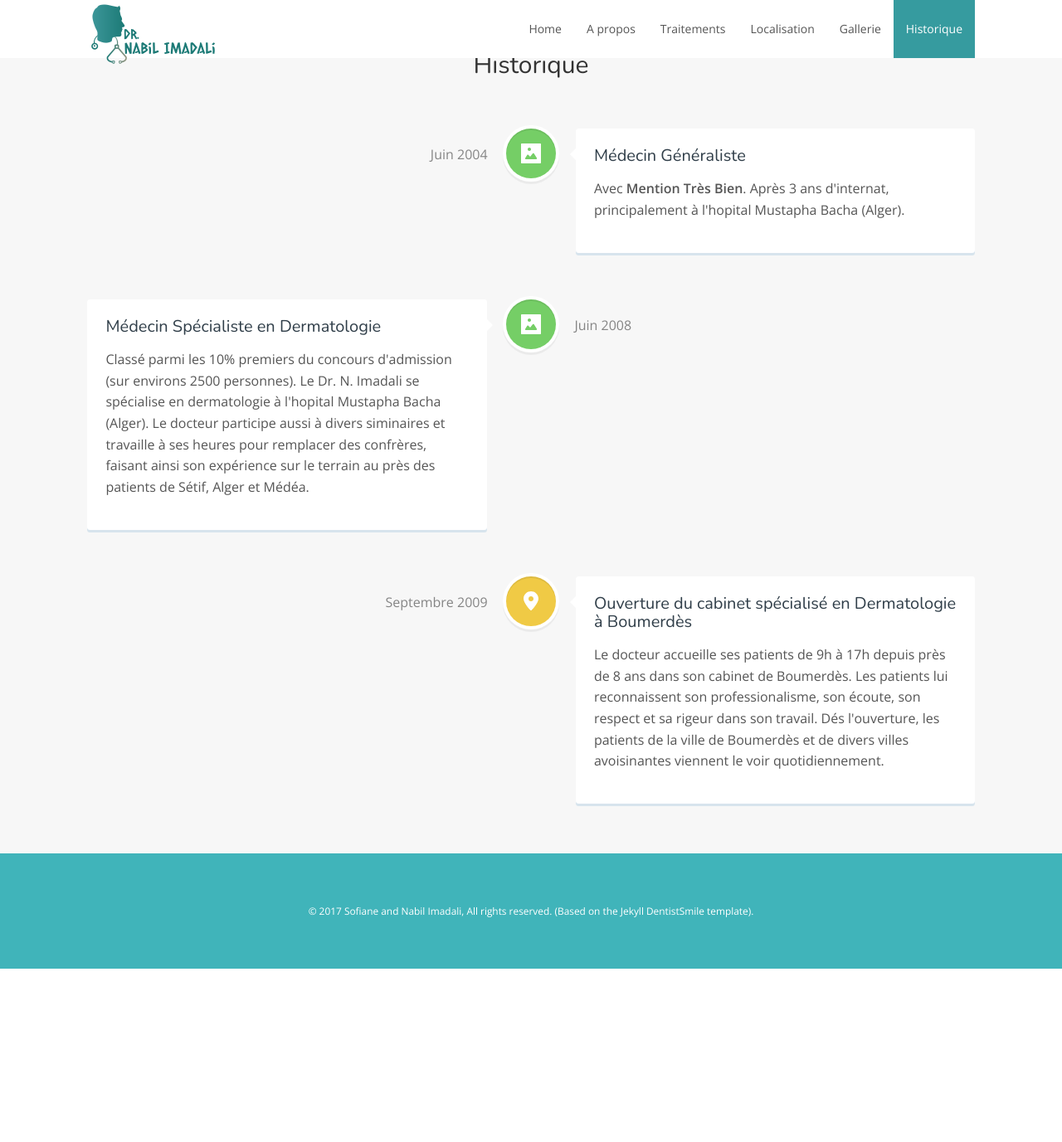
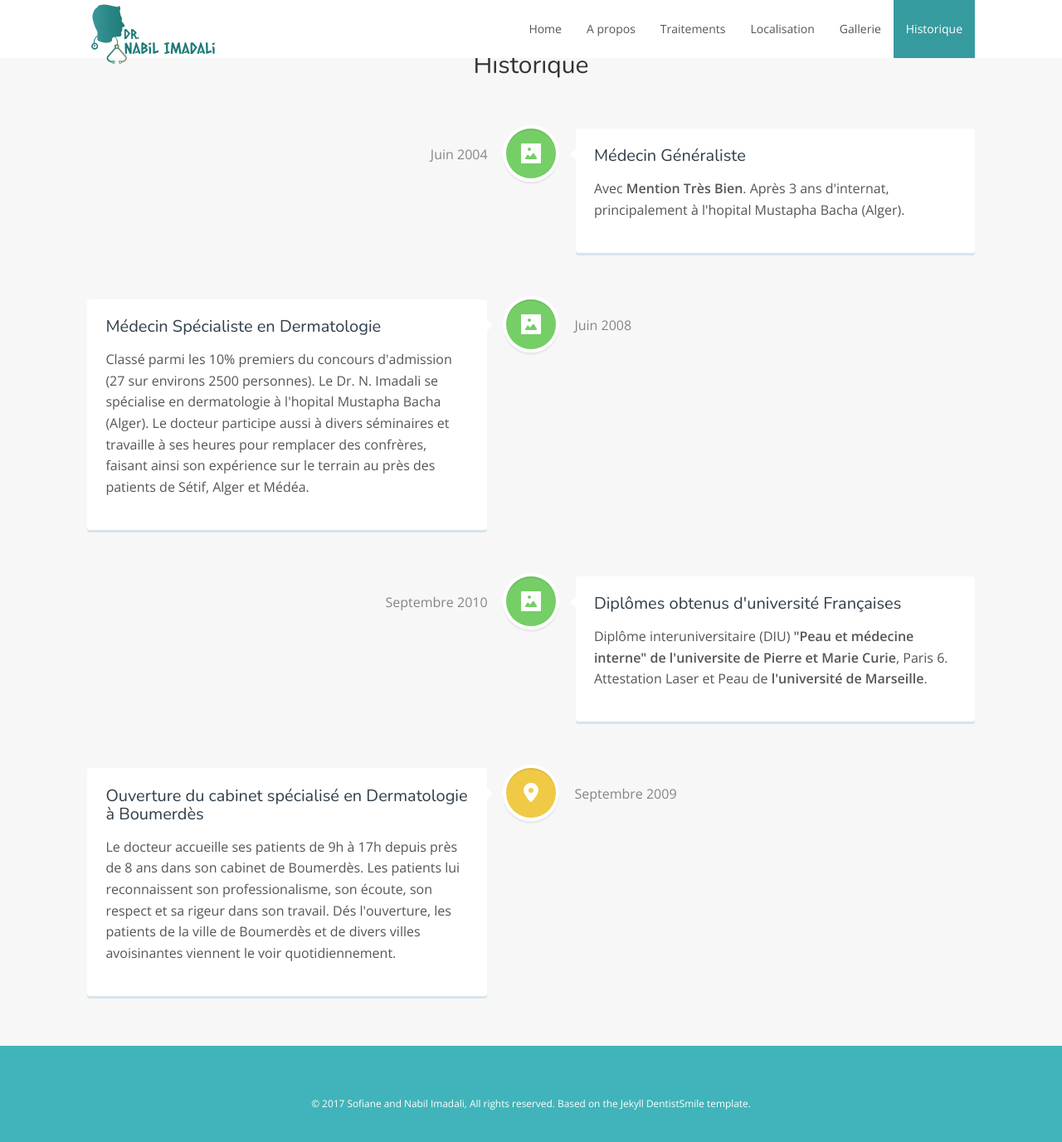
Before and after one commit to nabil-imadali/nabil-imadali.github.io, a Jekyll site: the page built from index.html, in a window 1280 px wide and 1400 px high, scrolled down 2767 px. Shown: the top 1377 px of the window at 83% size. Built offline with Jekyll 4.4.1, drawn with Linux system fonts in a browser that asks for light colours; nearby versions of some CDN libraries; before the commit the page ends 3935 px from its top, so only the background shows below that; some of the changed text lies outside the part shown.

Commit message:
updated info

```diff
--- a/_config.yml
+++ b/_config.yml
@@ -16,9 +16,9 @@
 
 # Contact info
 contact:
-    phone: (Demander au secrétariat)
+    phone: Demander au secrétariat
 #    emergency: 931 53 234
-    email: nabil.imadali@yahoo.fr
+    email: dermatologue.boumerdes@gmail.com
     address: Cité 11 Decembre 1960, <br> Boumerdès - Algérie
 
 # Opening hours
@@ -45,7 +45,7 @@
 feed: yes
 
 # Footer
-copyright: © 2017 Sofiane and Nabil Imadali, All rights reserved. (Based on the Jekyll DentistSmile template).
+copyright: © 2017 Sofiane and Nabil Imadali, All rights reserved. Based on the Jekyll DentistSmile template.
 
 # Build settings
 markdown: kramdown
--- a/index.html
+++ b/index.html
@@ -174,9 +174,19 @@
             </div>
             <div class="cd-timeline-content">
                 <h2>Médecin Spécialiste en Dermatologie</h2>
-                <p>Classé parmi les 10% premiers du concours d'admission (sur environs 2500 personnes). Le Dr. N. Imadali se spécialise en dermatologie à l'hopital Mustapha Bacha (Alger). Le docteur participe aussi à divers siminaires et travaille à ses heures
+                <p>Classé parmi les 10% premiers du concours d'admission (27 sur environs 2500 personnes). Le Dr. N. Imadali se spécialise en dermatologie à l'hopital Mustapha Bacha (Alger). Le docteur participe aussi à divers séminaires et travaille à ses heures
                     pour remplacer des confrères, faisant ainsi son expérience sur le terrain au près des patients de Sétif, Alger et Médéa.</p>
                 <span class="cd-date">Juin 2008</span>
+            </div>
+        </div>
+        <div class="cd-timeline-block">
+            <div class="cd-timeline-img cd-picture">
+                <img src="img/cd-icon-picture.svg" alt="Picture">
+            </div>
+            <div class="cd-timeline-content">
+                <h2>Diplômes obtenus d'université Françaises </h2>
+                <p> Diplôme interuniversitaire (DIU) <b>"Peau et médecine interne" de l'universite de Pierre et Marie Curie</b>, Paris 6. Attestation Laser et Peau de <b>l'université de Marseille</b>.</p>
+                <span class="cd-date">Septembre 2010</span>
             </div>
         </div>
         <div class="cd-timeline-block">
```
